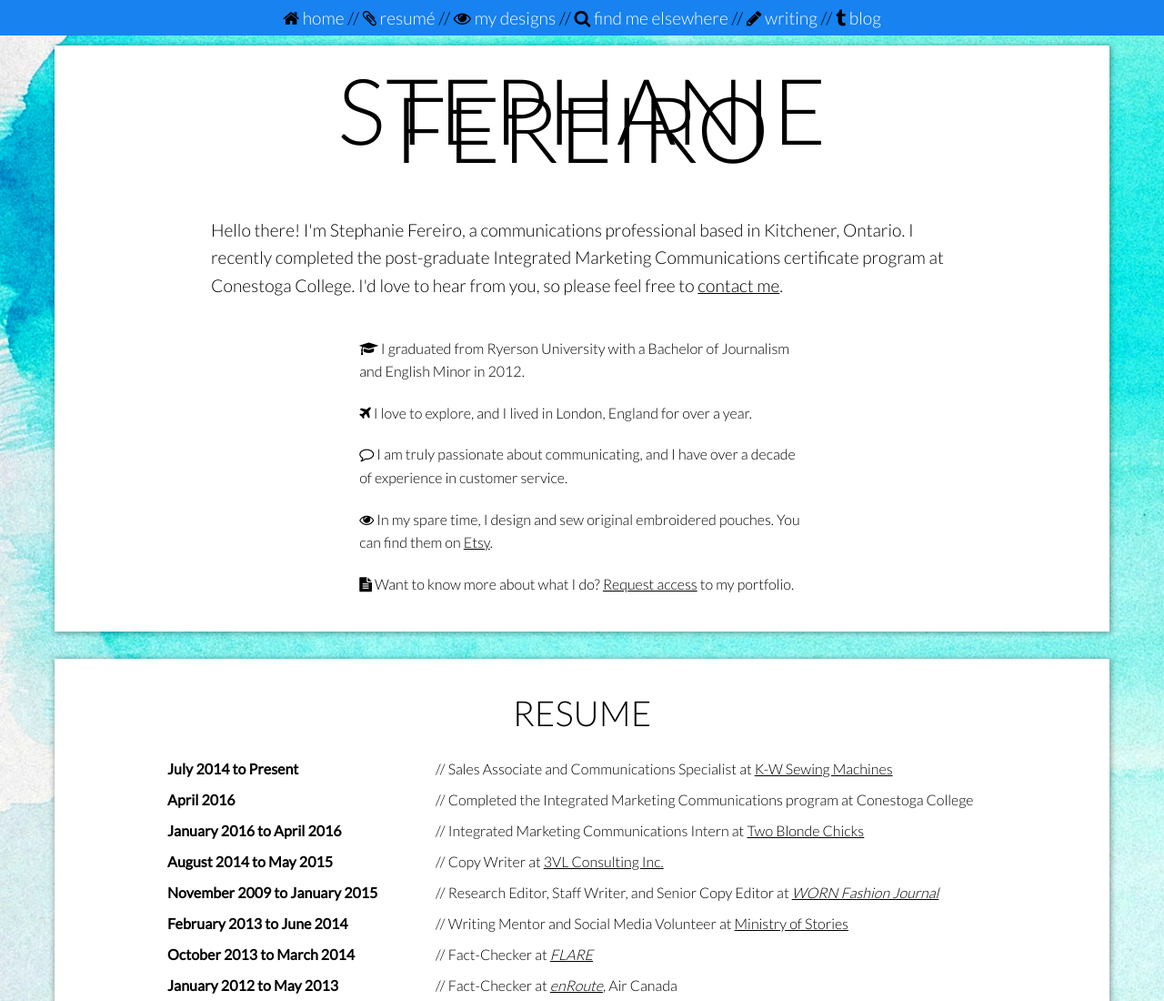
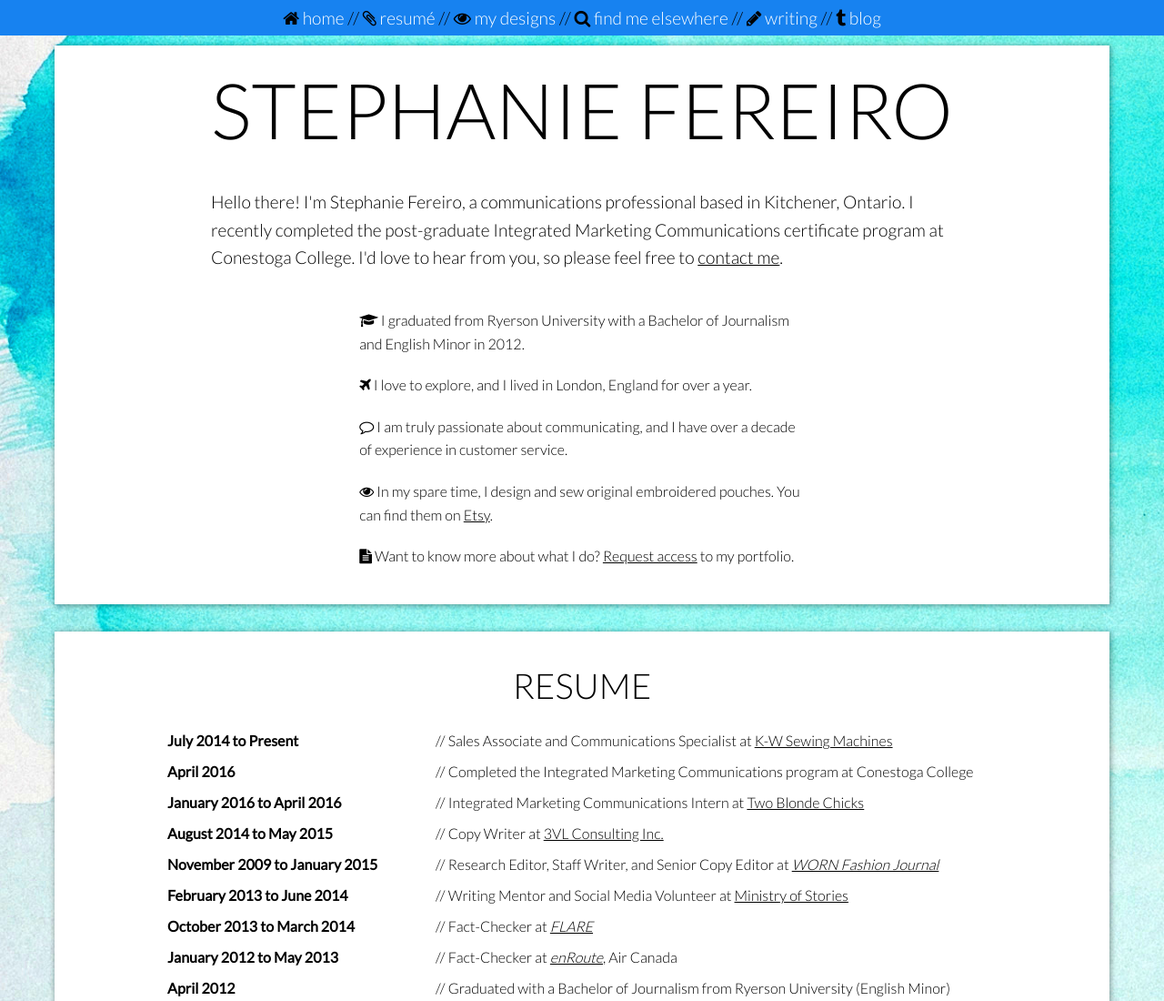
Before and after one commit to stephanieie/portfolio-site, a website with bundled scripts: page client/index.html in a window 1280 px wide. Shown: the top 1100 px of the page at 91% size. Built offline with nearby package versions, Linux system fonts and the light colour scheme; a script that the page names is missing.

Commit message:
title font

```diff
--- a/client/styles/base.less
+++ b/client/styles/base.less
@@ -119,7 +119,7 @@ section {
 		margin-top  : 20px;
 text-transform: uppercase;
 		font-family : "Lato";
-		font-size   : 6.3em;
+		font-size   : 5.3em;
 		font-style  : cursive;
 		font-weight : lighter;
 		line-height : 20px;
```
